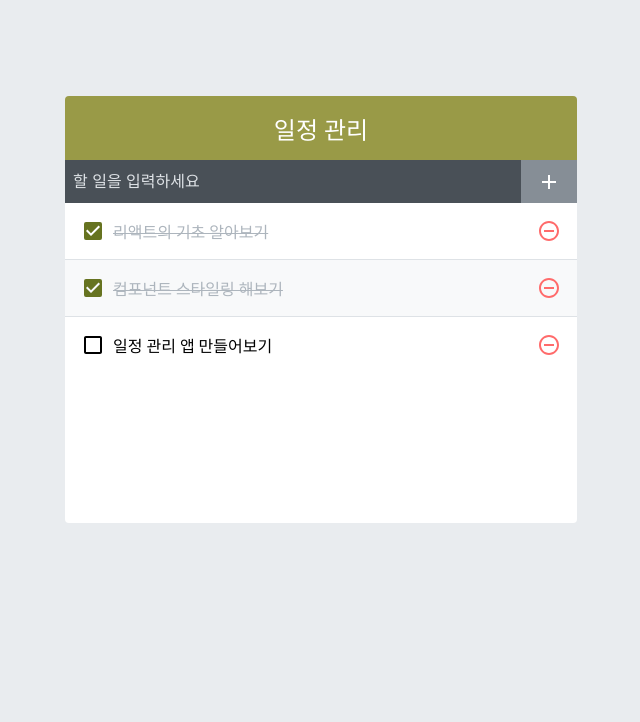
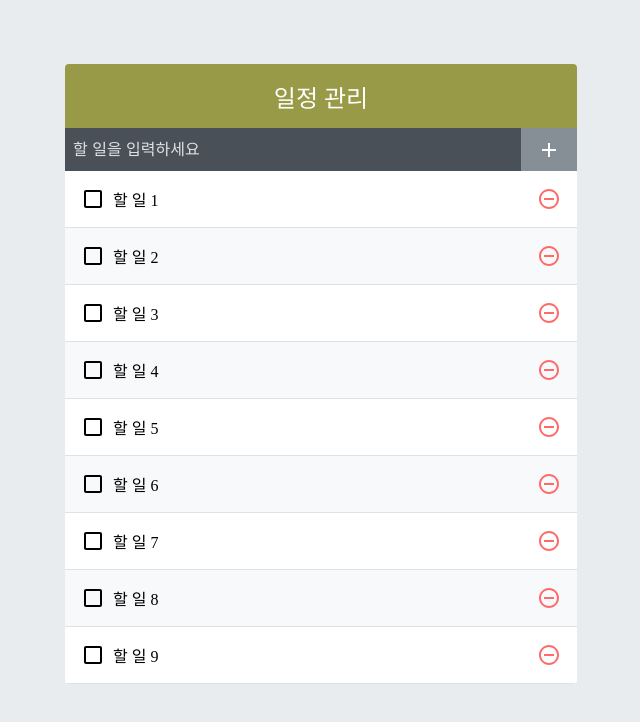
Before and after one commit to cdcoc0/todo-react, a React (Create React App) app: page / in a window 1280 px wide. Shown: the top 722 px of the page, without its empty margins (319-959 px from the left). Built offline with nearby package versions, Linux system fonts and the light colour scheme.

Commit message:
optimize functions -renders data loads

```diff
--- a/src/App.js
+++ b/src/App.js
@@ -3,28 +3,25 @@
 import TodoInsert from './components/TodoInsert';
 import TodoList from './components/TodoList';
 
+function createBulkTodos() {
+  const array = [];
+  for(let i = 1; i <= 2500; i++) {
+    array.push({
+      id: i,
+      text: `할 일 ${i}`,
+      checked: false,
+    });
+  }
+
+  return array;
+}
+
 const App = () => {
-  const [todos, setTodos] = useState([
-    {
-      id: 1,
-      text: '리액트의 기초 알아보기',
-      checked: true,
-    },
-    {
-      id: 2,
-      text: '컴포넌트 스타일링 해보기',
-      checked: true,
-    },
-    {
-      id: 3,
-      text: '일정 관리 앱 만들어보기',
-      checked: false,
-    },
-  ]);
+  const [todos, setTodos] = useState(createBulkTodos);
 
   //고윳값으로 사용될 id
   //ref를 사용해 변수 담기
-  const nextId = useRef(4);
+  const nextId = useRef(2501);
 
   const onInsert = useCallback(
     text => {
--- a/src/components/TodoTemplate.scss
+++ b/src/components/TodoTemplate.scss
@@ -3,7 +3,7 @@
     //width가 주어진 상태에서 좌우 중앙 정렬
     margin-left: auto;
     margin-right: auto;
-    margin-top: 6rem;
+    margin-top: 4rem;
     border-radius: 4px;
     overflow: hidden;
 
```
